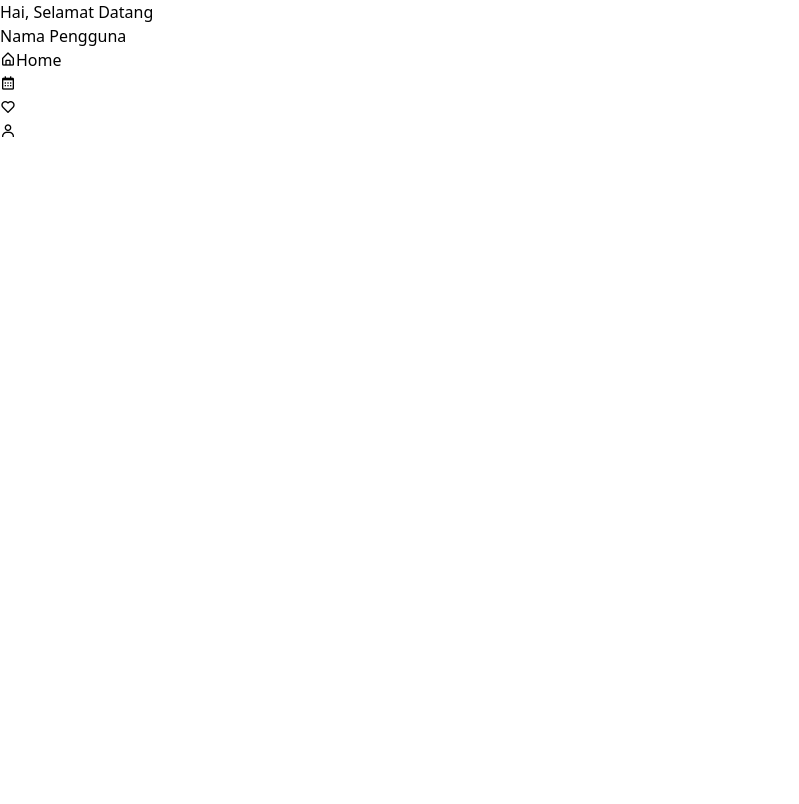
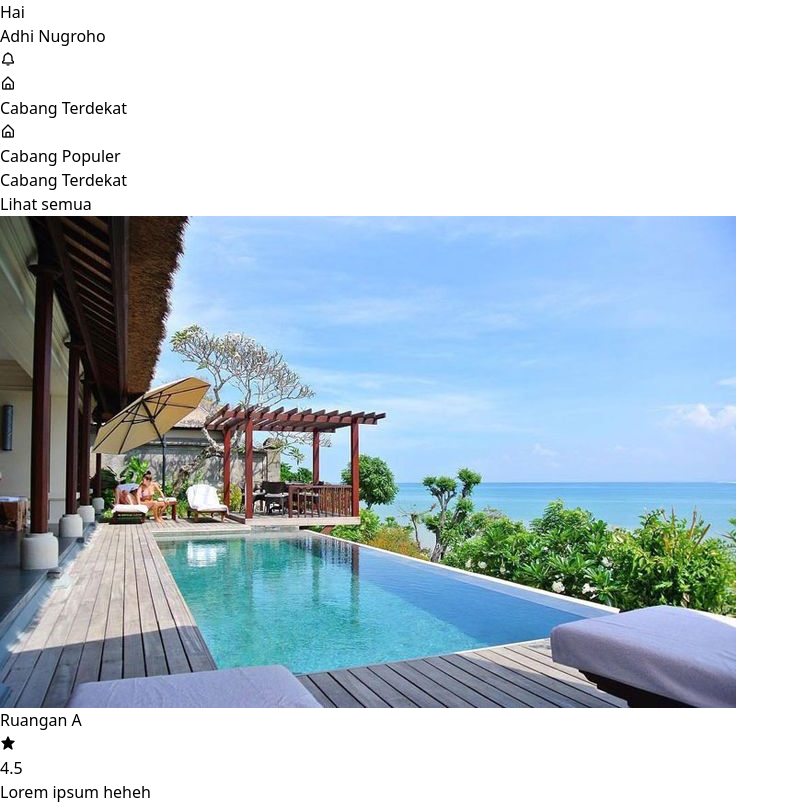
Before and after one commit to fauziap/Booking-RFID-fe-, a React (Vite) app: page / in a window 1280 px wide. Shown: the top 804 px of the page, without its empty margins (0-799 px from the left). Built offline with nearby package versions, Linux system fonts and the light colour scheme.

Commit message:
feat: setup home page

```diff
--- a/src/App.tsx
+++ b/src/App.tsx
@@ -1,19 +1,114 @@
 import './App.css'
-import MainLayout from './layouts/mainLayouts'
+import AssetManagement from './asset/AssetManagement'
+import ComponentManagement from './components/ComponentManagement'
+import MainLayout from './layouts/MainLayouts'
 import MobileNavigations from './layouts/mobileNavigations'
 
 function App() {
 
   return (
     <MainLayout>
-      <div className="p-3">
-        <h5 className="text-xl">
-          Hai, Selamat Datang
-        </h5>
-        <h3>
-          Nama Pengguna
-        </h3>
+      <div className="grid grid-cols-2 gap-5 ml-5 mt-5 mr-5">
+        <div className="col-span-1">
+          <h5 className="text-xl">
+            Hai
+          </h5>
+          <h3 className='text-2xl'>
+            Adhi Nugroho
+          </h3>
+        </div>
+        <div className="col-span-1">
+          <div className="flex justify-end mt-4">
+            <i className='bx bx-bell text-[2rem]'></i>
+          </div>
+        </div>
       </div>
+
+      <main className='p-4 overflow-hidden mt-5'>
+        <div className="overflow-x-auto scrollbar-hide">
+          <div className="flex gap-3">
+            <div className="">
+              <ComponentManagement.MainMenuCard title='Cabang Terdekat' icons='home-alt' active />
+            </div>
+            <div className="">
+              <ComponentManagement.MainMenuCard title='Cabang Populer' icons='home-alt' />
+            </div>
+          </div>
+        </div>
+
+
+        <div className="mt-7">
+          <div className="grid grid-cols-2 gap-4">
+            <div className="col-span-1">
+              <h5 className='text-xl font-bold mb-3'>
+                Cabang Terdekat
+              </h5>
+            </div>
+            <div className="col-span-1">
+              <div className="flex justify-end">
+                <p className='text-lg text-blue-600'>
+                  Lihat semua
+                </p>
+              </div>
+            </div>
+          </div>
+        </div>
+
+
+
+        <div className="overflow-x-auto scrollbar-hide">
+          <div className="flex gap-3">
+            <div className="">
+              <ComponentManagement.DisplayCard
+                nameRuangan='Ruangan A'
+                image={AssetManagement.hotel}
+                star={4.5}
+                harga={100000}
+                type="hari"
+                desc='Lorem ipsum heheh' />
+            </div>
+            <div className="">
+              <ComponentManagement.DisplayCard
+                nameRuangan='Ruangan b'
+                image={AssetManagement.hotel}
+                star={4.5}
+                harga={100000}
+                type="hari"
+                desc='Lorem ipsum heheh' />
+            </div>
+
+          </div>
+        </div>
+
+        <div className="mt-10">
+          <div className="grid grid-cols-2 gap-4">
+            <div className="col-span-1">
+              <h5 className='text-xl font-bold mb-3'>
+                Populer Cabang
+              </h5>
+            </div>
+            <div className="col-span-1">
+              <div className="flex justify-end">
+                <p className='text-lg text-blue-600'>
+                  Lihat semua
+                </p>
+              </div>
+            </div>
+          </div>
+        </div>
+
+        <div className="grid grid-cols-1   w-full">
+          <div className="col-span-1 mb-5">
+            <ComponentManagement.PopulerBranch type='Jam' fee={100000} title='Rungan 1' image={AssetManagement.hotel} locations='Banjarnegara,Indonesia'/>
+          </div>
+          <div className="col-span-1 mb-5">
+            <ComponentManagement.PopulerBranch type='Jam' fee={100000} title='Rungan 1' image={AssetManagement.hotel} locations='Banjarnegara,Indonesia'/>
+          </div>
+          <div className="col-span-1">
+            <ComponentManagement.PopulerBranch type='Jam' fee={100000} title='Rungan 1' image={AssetManagement.hotel} locations='Banjarnegara,Indonesia'/>
+          </div>
+        </div>
+      </main>
 
       <MobileNavigations />
     </MainLayout>
--- a/src/Layouts/MainLayouts.tsx
+++ b/src/Layouts/MainLayouts.tsx
@@ -1,5 +1,5 @@
 const MainLayout = ({ children }: { children: React.ReactNode }) => {
-    return <main>{children}</main>;
+    return <main className="mb-[10rem]">{children}</main>;
 };
 
 export default MainLayout;
--- /dev/null
+++ b/src/asset/AssetManagement.ts
@@ -0,0 +1,7 @@
+import hotel from './hotel.jpeg'
+
+const AssetManagement = {
+    hotel
+}
+
+export default AssetManagement
--- /dev/null
+++ b/src/components/ComponentManagement.ts
@@ -0,0 +1,11 @@
+import DisplayCard from "./card/DisplayCard"
+import MainMenuCard from "./card/MainMenuCard"
+import PopulerBranch from "./card/PopulerBranch"
+
+const ComponentManagement = {
+    MainMenuCard,
+    DisplayCard,
+    PopulerBranch
+}
+
+export default ComponentManagement
--- /dev/null
+++ b/src/components/card/DisplayCard.tsx
@@ -0,0 +1,43 @@
+type TypeProps = {
+    'nameRuangan': string,
+    'image': string,
+    'star': number,
+    'desc': string,
+    'harga': number
+    'type': string
+}
+
+const DisplayCard = (prop: TypeProps) => {
+    const { nameRuangan, image, star } = prop
+
+    return (
+        <div className='flex gap-2'>
+            <div className="border border-gray-300 p-2 rounded-lg w-80">
+                <img src={image} alt="" />
+                <div className="grid grid-cols-2 gap-3">
+                    <div className="col-span-1">
+                        <h5 className='text-2xl mt-2 font-semibold'>
+                            {nameRuangan}
+                        </h5>
+                    </div>
+                    <div className="col-span-1">
+                        <div className="flex justify-end mr-3">
+                            <i className='bx bxs-star text-2xl text-yellow-400 mt-2'></i>
+                            <h5 className='mt-3 ml-1 text-lg font-semibold'>
+                                {star}
+                            </h5>
+                        </div>
+                    </div>
+                </div>
+                <p className='text-lg mt-4 text-gray-500'>
+                    {prop.desc}
+                </p>
+                <h2 className='mt-2 text-lg text-blue-600'>
+                    Rp {prop.harga} / {prop.type}
+                </h2>
+            </div>
+        </div>
+    )
+}
+
+export default DisplayCard
--- /dev/null
+++ b/src/components/card/MainMenuCard.tsx
@@ -0,0 +1,23 @@
+type TypeProps = {
+    'title' : string,
+    'icons' : string
+    'active'?: boolean
+}
+
+const MainMenuCard = (prop: TypeProps) => {
+    const { title, icons, active } = prop
+
+    const Background = active ? 'bg-blue-600 text-white' : 'border border-gray-300'
+    return (
+        <div className={`p-2 rounded-lg w-48 ${Background}`}>
+            <div className="flex gap-2">
+                <i className={`bx bx-${icons} text-3xl`}></i>
+                <h2 className='text-lg mt-1'>
+                    {title}
+                </h2>
+            </div>
+        </div>
+    )
+}
+
+export default MainMenuCard
--- /dev/null
+++ b/src/components/card/PopulerBranch.tsx
@@ -0,0 +1,36 @@
+
+type TypeProps = {
+    'title': string,
+    'image': string
+    'locations': string,
+    'fee': number
+    'type': string
+}
+const PopulerBranch = (prop: TypeProps) => {
+    const { title, image, locations } = prop
+    return (
+        <div className="">
+            <div className="border border-gray-300 p-3 rounded-lg ">
+                <div className="flex gap-5">
+                    <div className="">
+                        <img src={image} alt="" className="w-28 h-28 rounded-xl object-cover" />
+                    </div>
+                    <div className="">
+                        <h5 className='text-2xl  font-semibold'>
+                            {title}
+                        </h5>
+                        <p>
+                            {locations}
+                        </p>
+
+                        <h2 className='text-blue-600 font-bold mt-6'>
+                            Rp {prop.fee}/{prop.type}
+                        </h2>
+                    </div>
+                </div>
+            </div>
+        </div>
+    )
+}
+
+export default PopulerBranch
```
Also changed, not shown: src/asset/hotel.jpeg (added).
